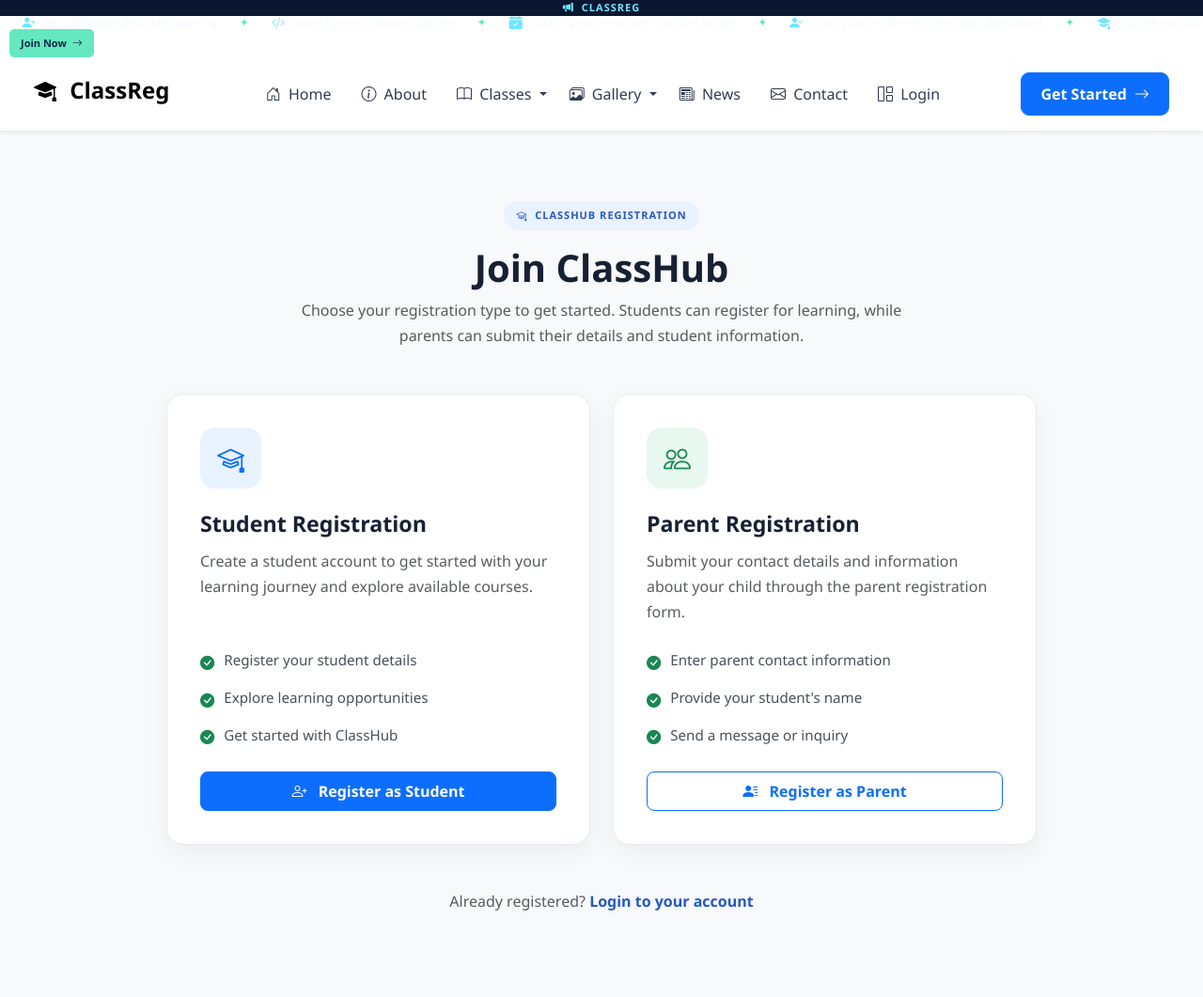
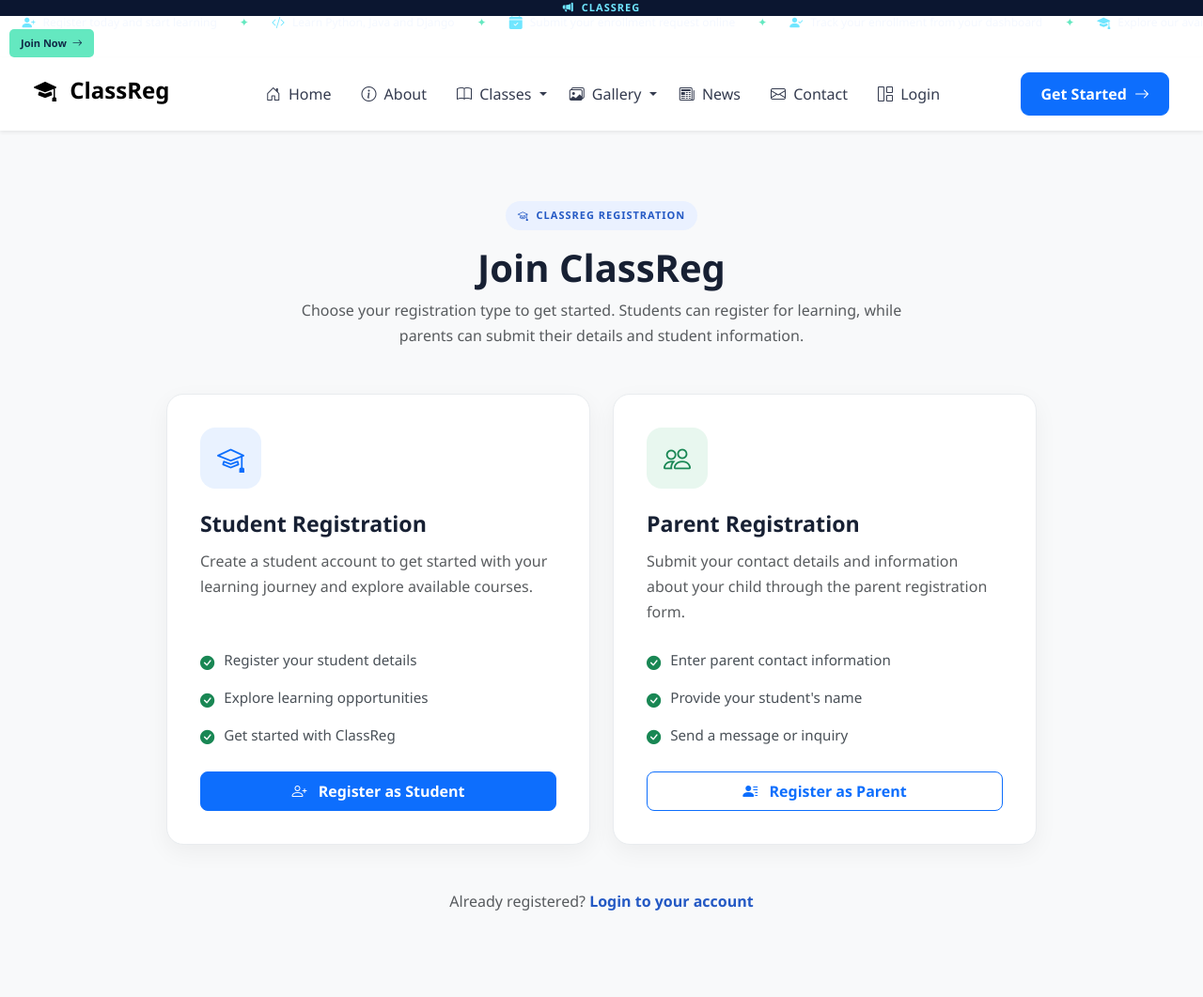
Before and after one commit to tejaM-SENG/ClassReg, a Django app: page /started/ in a window 1280 px wide. Shown: the top 1061 px of the page at 94% size. Run offline with Django 5.2, Linux system fonts and the light colour scheme.

Commit message:
Update registration page from ClassHub to ClassReg

```diff
--- a/templates/classreg/reg.html
+++ b/templates/classreg/reg.html
@@ -10,10 +10,10 @@
 
             <span class="registration-badge">
                 <i class="bi bi-mortarboard me-1"></i>
-                CLASSHUB REGISTRATION
+                CLASSREG REGISTRATION
             </span>
 
-            <h1 class="fw-bold mt-3">Join ClassHub</h1>
+            <h1 class="fw-bold mt-3">Join ClassReg</h1>
 
             <p class="text-muted mx-auto registration-description">
                 Choose your registration type to get started.
@@ -52,7 +52,7 @@
                         </li>
                         <li>
                             <i class="bi bi-check-circle-fill"></i>
-                            Get started with ClassHub
+                            Get started with ClassReg
                         </li>
                     </ul>
 
```
